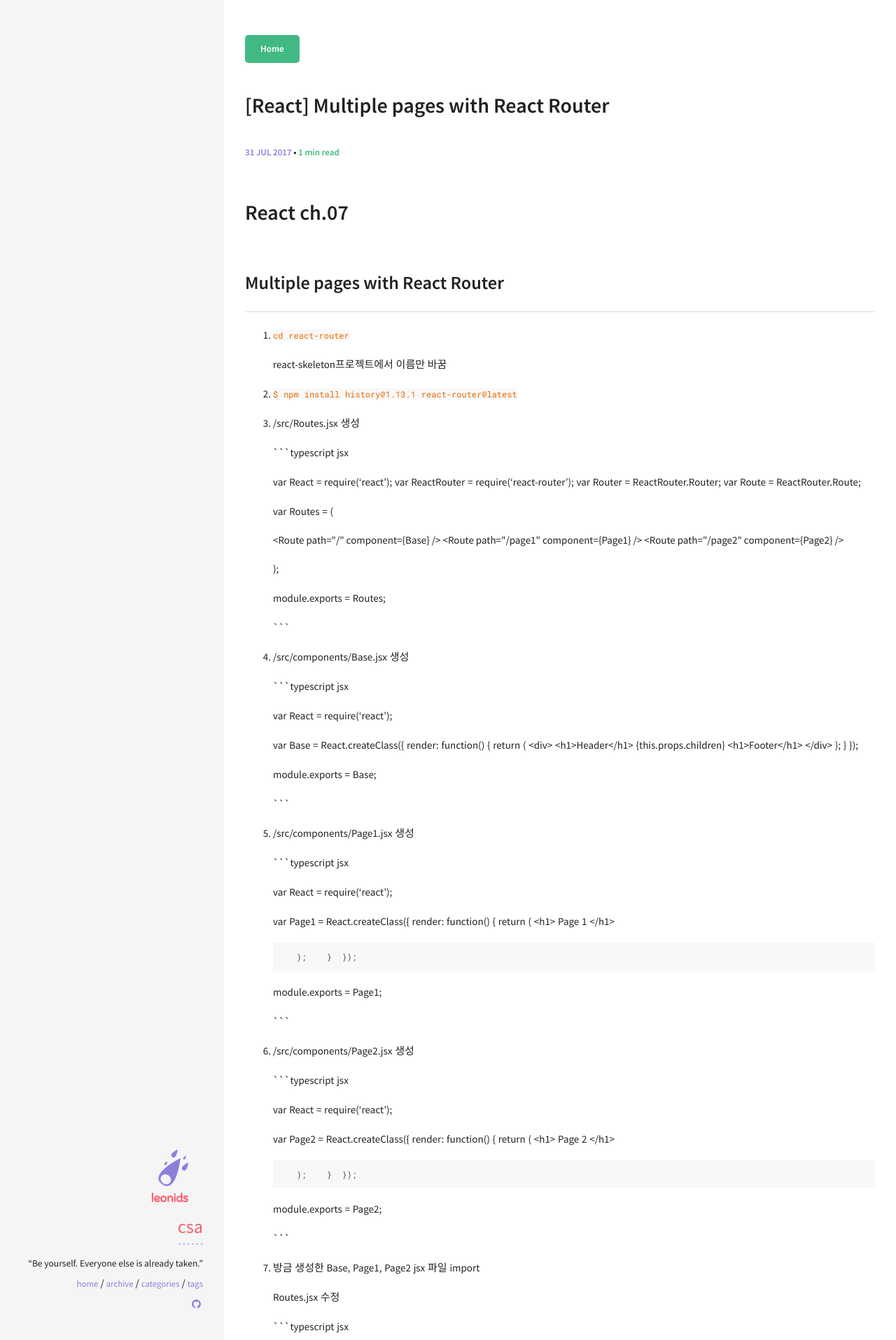
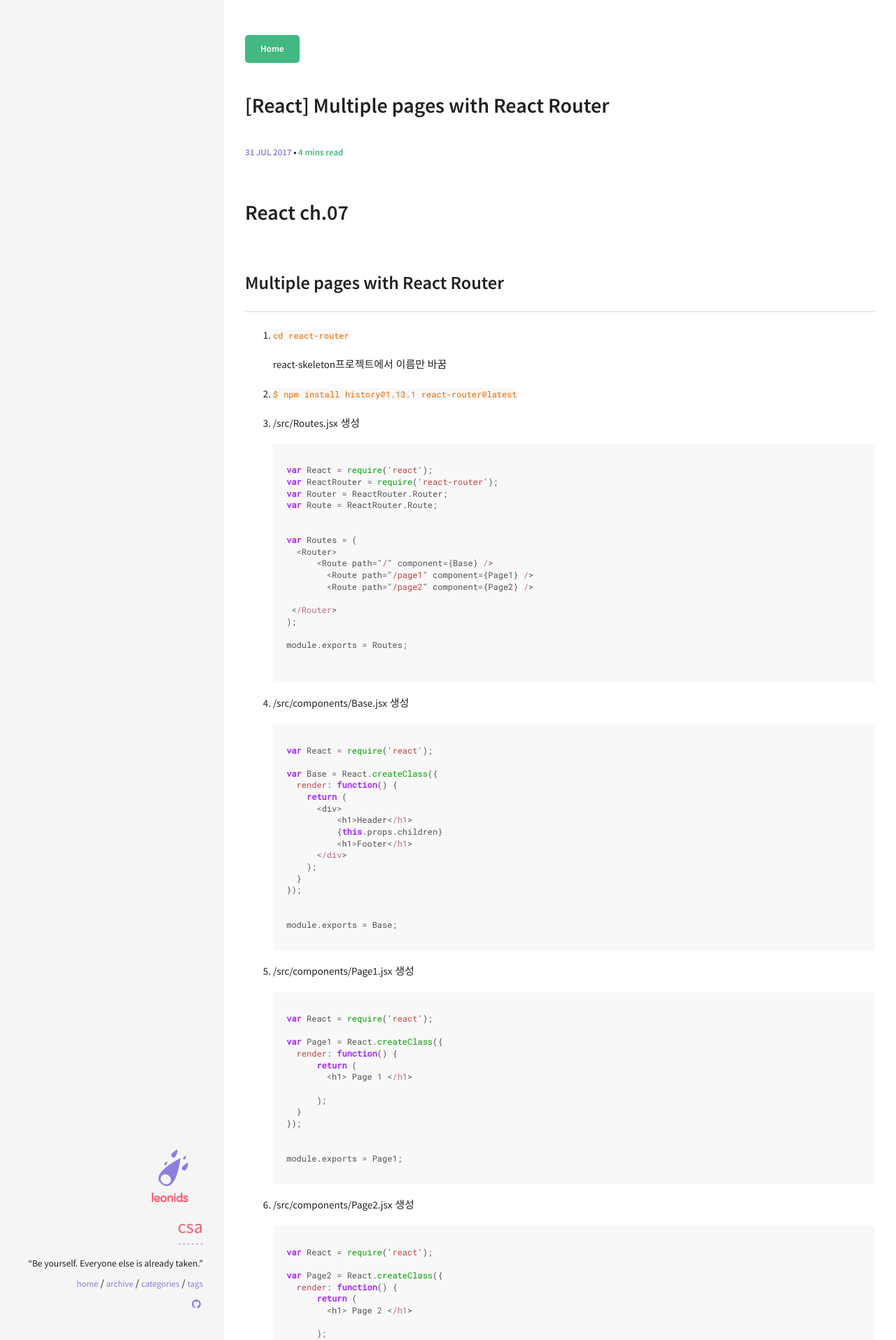
Before and after one commit to dev-csa/dev-csa.github.com, a Jekyll site: the page built from _posts/2017-07-31-react_ch07-post.md, in a window 1280 px wide. Shown: the top 1915 px of the page at 70% size. Built offline with Jekyll 4.4.1, drawn with Linux system fonts in a browser that asks for light colours; comment, search, counter and statistics services are not loaded; some of the changed text lies outside the part shown.

Commit message:
modi react

````diff
--- a/_posts/2017-07-31-react_ch07-post.md
+++ b/_posts/2017-07-31-react_ch07-post.md
@@ -23,7 +23,7 @@ image:
 
 3. /src/Routes.jsx 생성
 
-    ```typescript jsx
+    ```js
 
     var React = require('react');
     var ReactRouter = require('react-router');
@@ -47,7 +47,7 @@ image:
 
 4. /src/components/Base.jsx 생성
 
-    ```typescript jsx
+    ```js
 
     var React = require('react');
 
@@ -70,7 +70,7 @@ image:
 
 5. /src/components/Page1.jsx 생성
 
-    ```typescript jsx
+    ```js
 
     var React = require('react');
 
@@ -91,7 +91,7 @@ image:
 
 6. /src/components/Page2.jsx 생성
 
-    ```typescript jsx
+    ```js
 
     var React = require('react');
 
@@ -113,7 +113,7 @@ image:
 
     Routes.jsx  수정
 
-    ```typescript jsx
+    ```js
 
     var React = require('react');
     var ReactRouter = require('react-router');
@@ -140,7 +140,7 @@ image:
 
 8. /src/main.jsx 수정
 
-    ```typescript jsx
+    ```js
 
     var React = require('react');
     var ReactDOM = require('react-dom');
````
Also changed, not shown: _posts/2017-07-20-react_ch03-post.md (+4 -4 lines), _posts/2017-07-30-react_ch04-post.md (+2 -2 lines), _posts/2017-09-10-react_ch09-post.md (+3 -3 lines), _posts/2017-09-10-react_ch10-post.md (+7 -7 lines).
